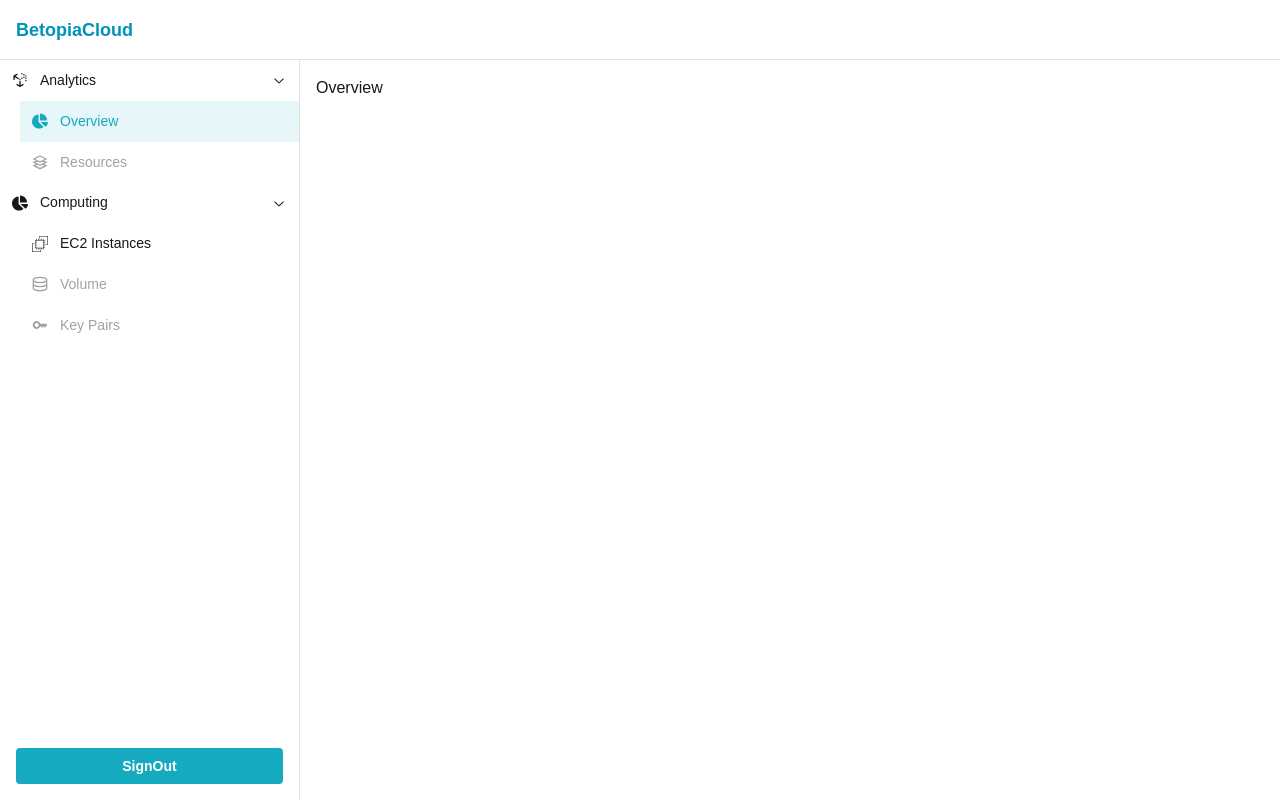
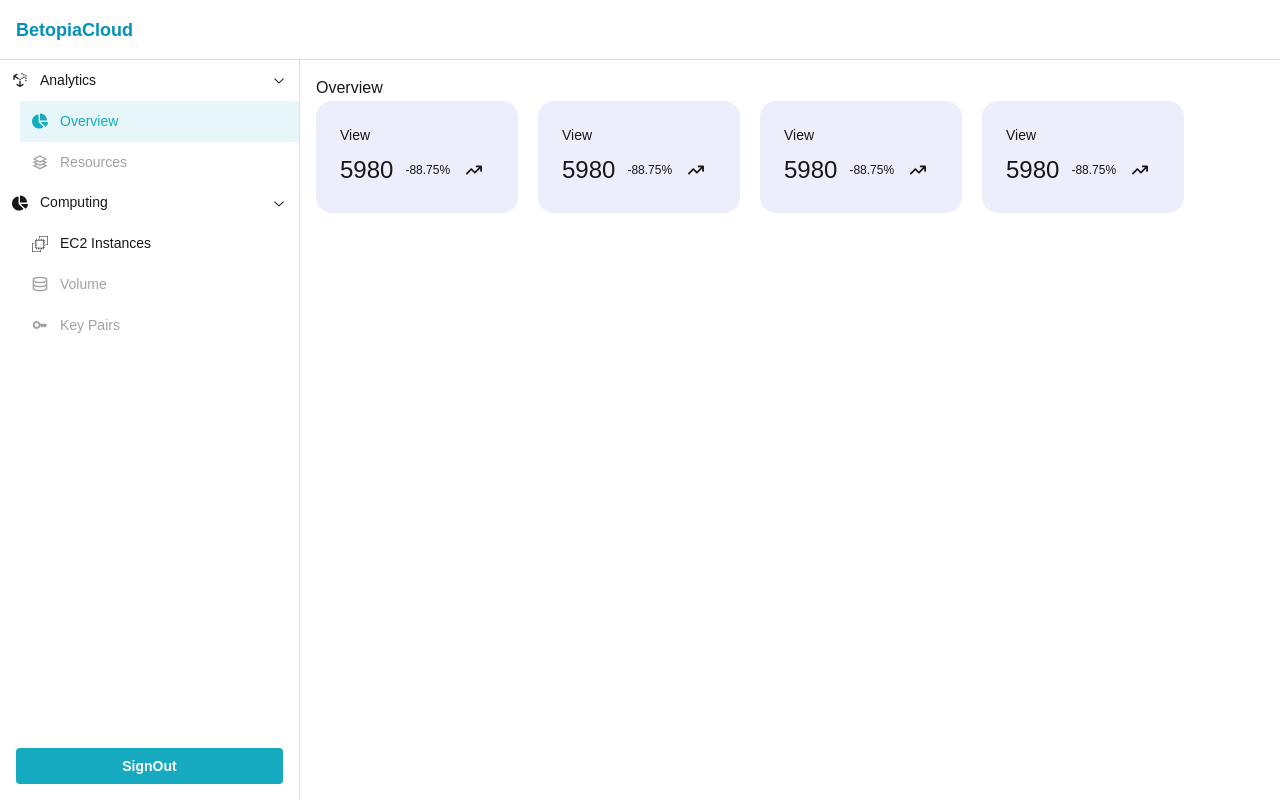
Before and after one commit to albiummid/apn-wareframe, a Next.js app: page /dashboard/overview in a window 1280 px wide. Built offline with nearby package versions, Linux system fonts and the light colour scheme.

Commit message:
feat: add overview component with stat cards to dashboard

```diff
--- a/app/dashboard/overview/page.tsx
+++ b/app/dashboard/overview/page.tsx
@@ -1,3 +1,13 @@
+
+import Views from '@/component/overview/views'
+
 export default function Overview() {
-    return <div>Overview</div>;
+
+    return (
+        <>
+            <div>Overview</div>
+            <Views/>
+        </>
+
+    )
 }
--- a/app/layout.tsx
+++ b/app/layout.tsx
@@ -30,7 +30,7 @@ export default function RootLayout({
             <head>
                 <ColorSchemeScript />
             </head>
-            <body className={`antialiased`}>
+            <body>
                 <MantineProvider theme={theme}>{children}</MantineProvider>
             </body>
         </html>
--- /dev/null
+++ b/component/overview/views.jsx
@@ -0,0 +1,61 @@
+'use client'
+import React from 'react'
+
+import { FaArrowTrendUp } from 'react-icons/fa6'
+
+const StatCard = ({label,amount,percentage})=>{
+    return <div className='w-[202px] h-28 bg-[#EDEEFC] rounded-2xl px-6 py-6 ' >
+                    <h1 className='text-[14px] '>{label}</h1>
+                    <div className='flex items-center gap-3 '>
+                        <h4 className='py-2 text-2xl '>{amount}</h4>
+                        <div className='flex items-center gap-4  '>
+                            <span className='text-[12px]'>{percentage}%</span>
+                            <FaArrowTrendUp />
+                        </div>
+                    </div>
+                </div>
+}
+
+
+
+const Views = () => {
+    const statList = [
+        {
+            label:"View",
+            amount:5980,
+            percentage:'-88.75'
+        },
+        {
+            label:"View",
+            amount:5980,
+            percentage:'-88.75'
+        },
+        {
+            label:"View",
+            amount:5980,
+            percentage:'-88.75'
+        },
+        {
+            label:"View",
+            amount:5980,
+            percentage:'-88.75'
+        },
+
+    ]
+    return (
+        <>
+            <div className=' flex  gap-5 flex-wrap'>
+
+
+
+           {statList.map((x)=><StatCard label={x.label} amount={x.amount} percentage={x.percentage}/>)}
+
+            </div>
+
+
+
+        </>
+    )
+}
+
+export default Views
```
